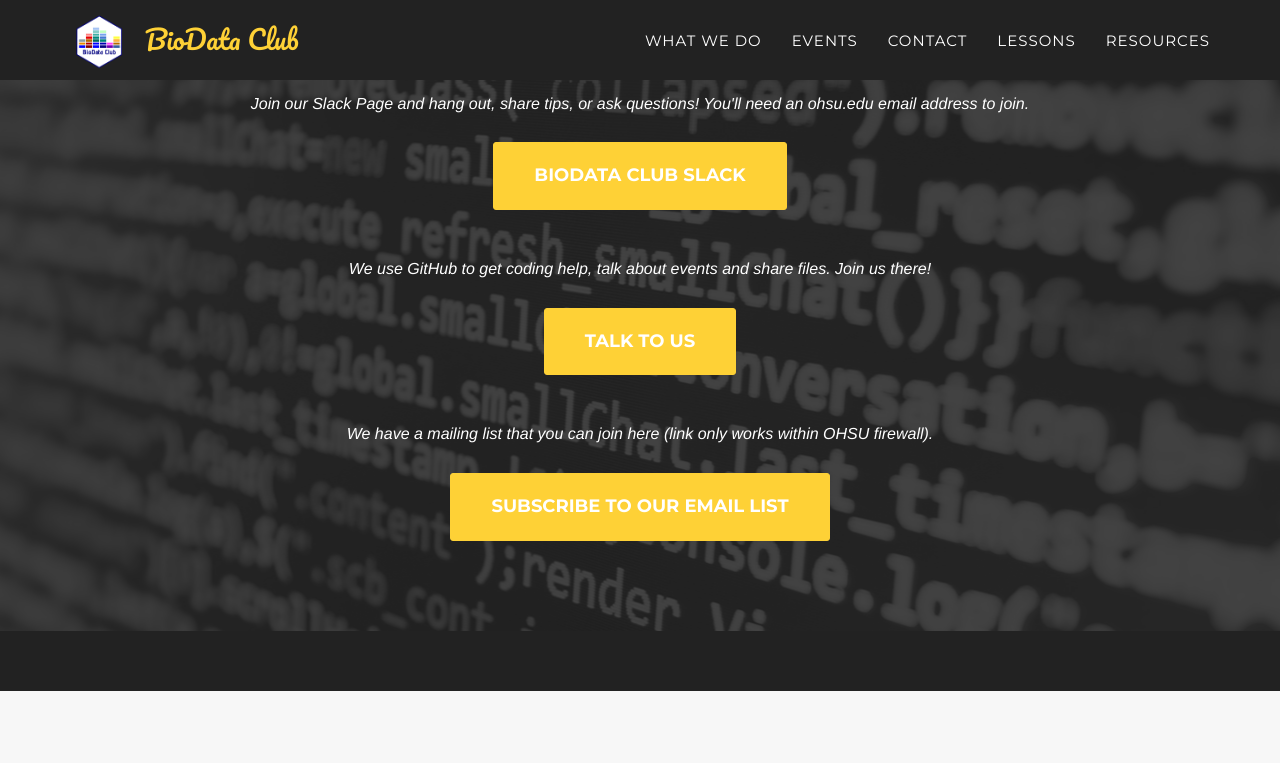
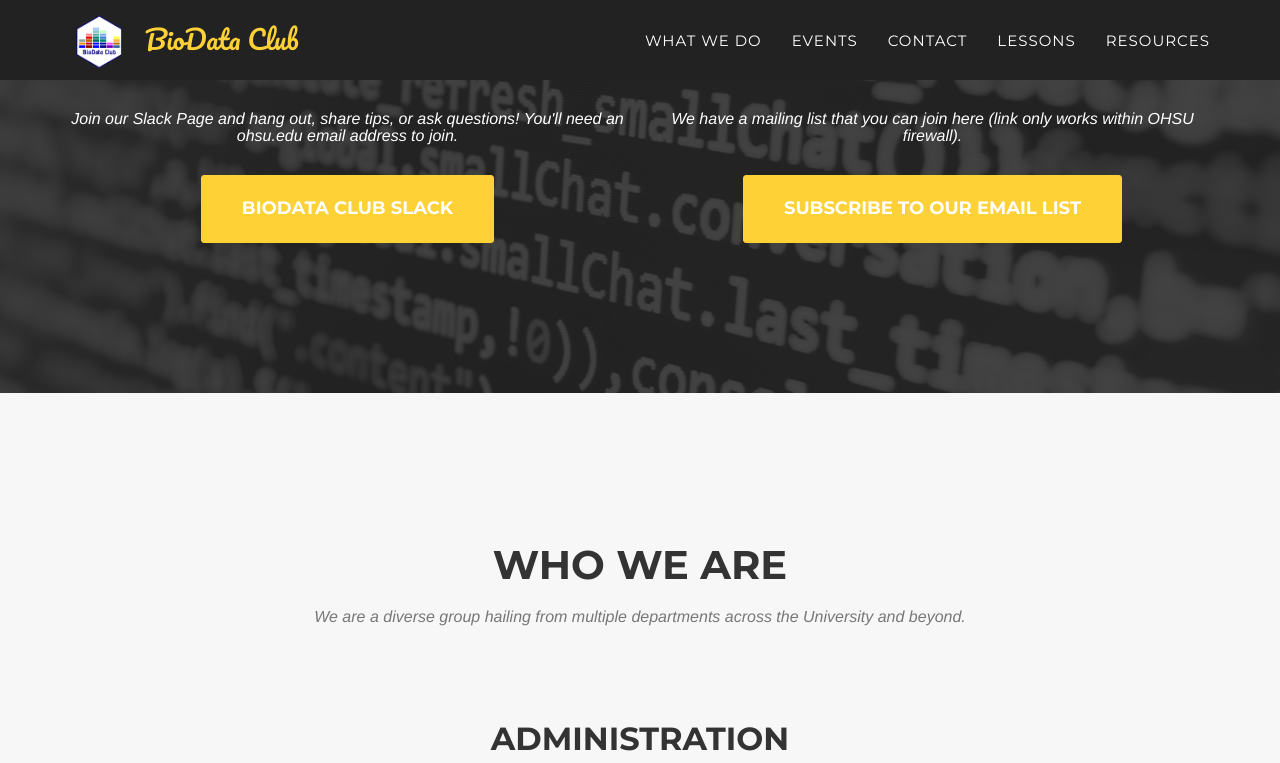
Before and after one commit to BioData-Club/BioData-Club.github.io, a Jekyll site: the page built from index.html, in a window 1280 px wide and 900 px high, scrolled down 3013 px, cut to the strip 0-763 px from the top of the window. Built offline with Jekyll 4.4.1, drawn with Linux system fonts in a browser that asks for light colours; some web fonts are replaced.

Commit message:
Remove "Talk to Us" button for simplicity
This commit removes the "Talk to Us" button, which links to the
repository's GitHub issues. The Slack page is probably a better place to
get in touch and talk with us.

This commit also makes it so that on a desktop, the two remaining
buttons to be side to side, rather than under each other. However, on
mobile, the buttons will be on top of each other.

```diff
--- a/_includes/come-say-hi.html
+++ b/_includes/come-say-hi.html
@@ -1,34 +1,32 @@
 <section id="come-say-hi">
 <div class="container">
+
+  <!-- Come Say Hi Header -->
   <div class="row">
-                <div class="col-lg-12 text-center">
-                    <h2 class="section-heading">Come Say Hi</h2>
+      <h2 class="section-heading text-center">Come Say Hi</h2>
+  </div>
+  <!-- End of Header -->
+
+  <!-- Begin Buttons -->
+  <div class="row">
+
+    <!-- Section for joining the BioData Club Slack page -->
+    <div class="col-lg-6 col-sm-12 text-center">
       <h3 class="section-subheading text-muted">Join our Slack Page and hang out, share tips, or ask questions! You'll need an ohsu.edu email address to join. </h3>
-                </div>
-            </div>
-            <div class="row">
-                  <div class="col-lg-12 text-center">
+
+      <!-- Button for joining the Slack page -->
       <a href="https://biodata-club.slack.com" class="btn btn-xl">BioData Club Slack</a>
     </div>
-            </div>
-              <div class="col-lg-12 text-center">
-                    <h3 class="section-subheading text-muted">We use GitHub to get coding help, talk about events and share files. Join us there!</h3>
-                </div>
-            </div>
-            <div class="row">
-                  <div class="col-lg-12 text-center">
-                      <a href="{{ site.github.issues_url }}" class="btn btn-xl">Talk To Us</a>
-                  </div>
-            </div>
-            <div class="row">
-                <div class="col-lg-12 text-center">
+
+    <!-- Section for joining the email listserv at OHSU -->
+    <div class="col-lg-6 col-sm-12 text-center">
       <h3 class="section-subheading text-muted">We have a mailing list that you can join here (link only works within OHSU firewall). </h3>
-                </div>
-            </div>
-            <div class="row">
-                  <div class="col-lg-12 text-center">
+
+      <!-- Button for joining the mailing list -->
       <a href="http://mailman.ohsu.edu/cgi-bin/mailman/listinfo/biodata-club" class="btn btn-xl">Subscribe to our email list</a>
     </div>
   </div>
+  <!-- End Buttons -->
+
 </div>
 </section>
```
Lines whose indentation alone changed are shown as unchanged.
